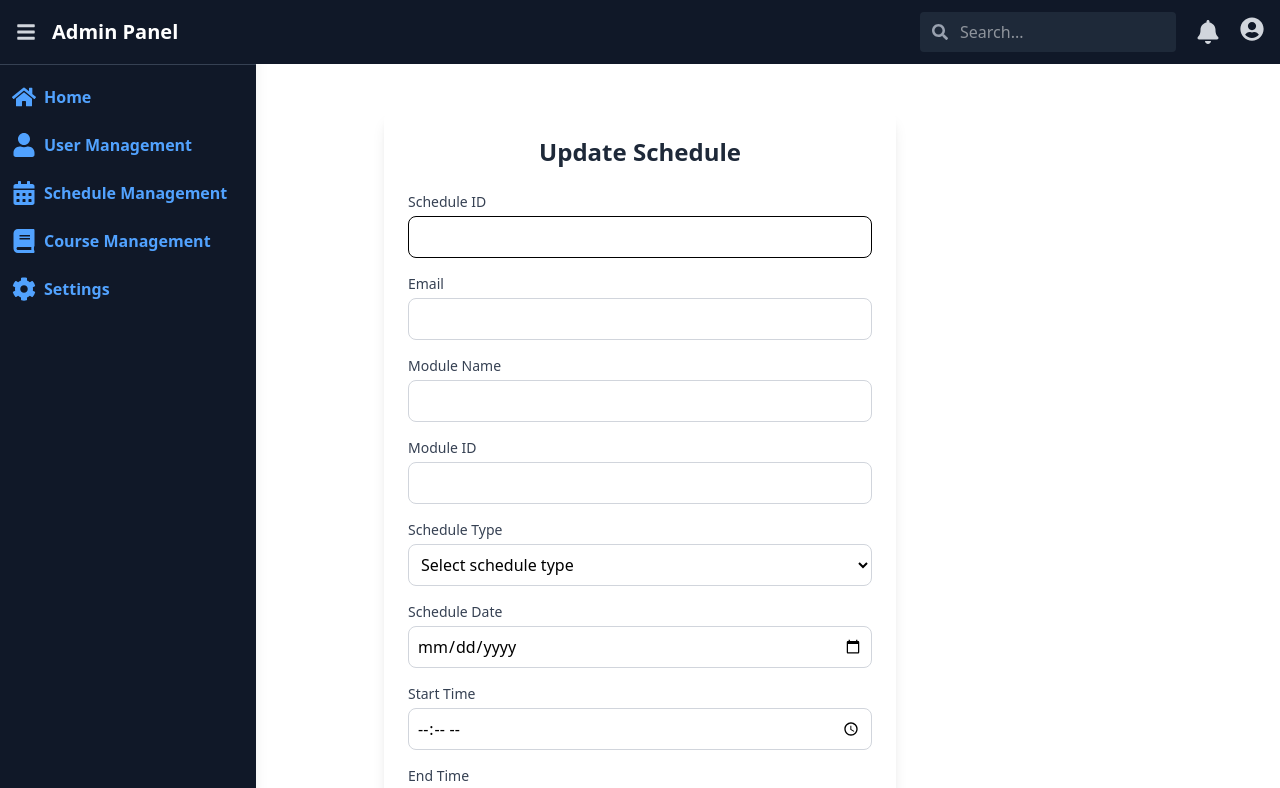
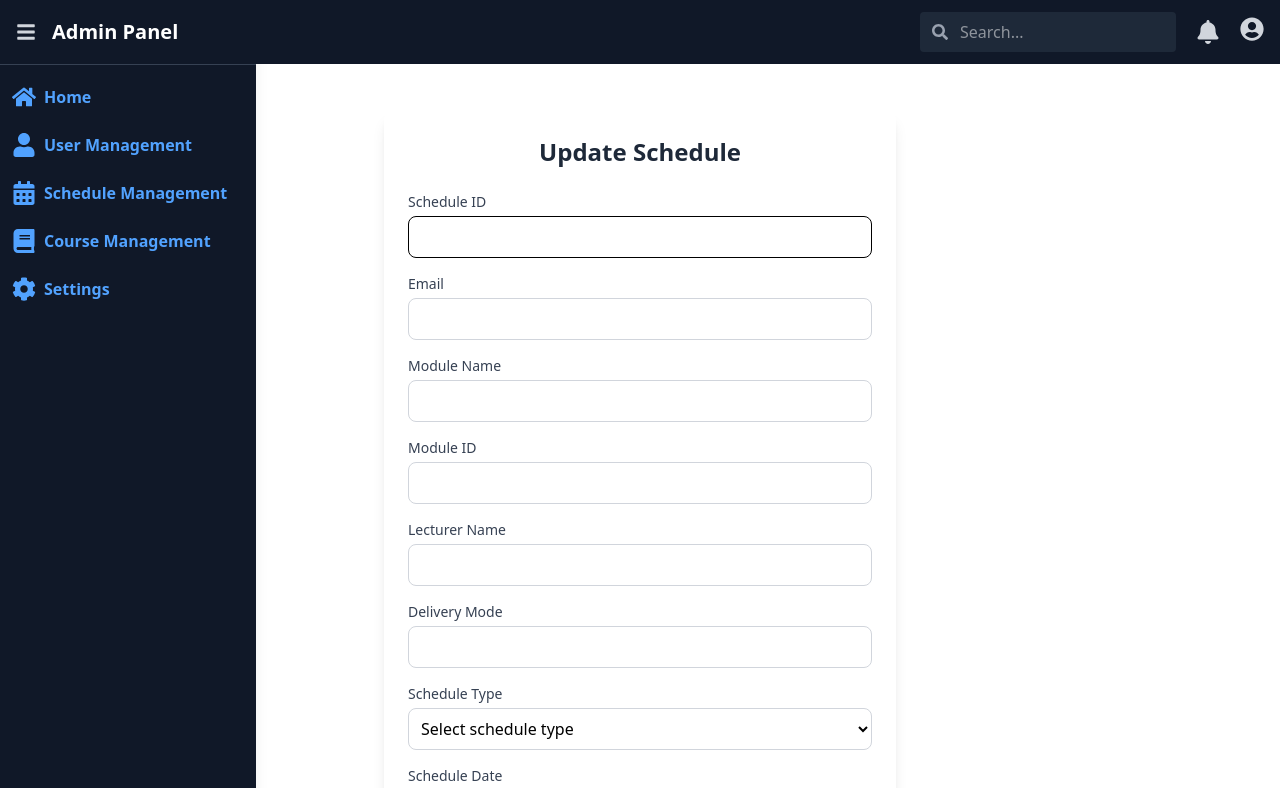
Before and after one commit to ChamupathiDev/SchedulEase, a React (Vite) app in the folder frontend/: page /updateschedule/1 in a window 1280 px wide. Shown: the top 788 px of the page. Built offline with nearby package versions, Linux system fonts and the light colour scheme; no server answers.

Commit message:
update schedule model , controller and schedule frontend pages

```diff
--- a/frontend/src/pages/AddSchedule/AddSchedule.jsx
+++ b/frontend/src/pages/AddSchedule/AddSchedule.jsx
@@ -13,6 +13,8 @@ function AddSchedule() {
         email: "",
         moduleName: "",
         moduleId: "",
+        Lecturer: "",
+        DeliveryMode: "",
         scheduleDate: "",
         scheduleType: "",
         startTime: "",
@@ -24,6 +26,8 @@ function AddSchedule() {
         email: "",
         moduleName: "",
         moduleId: "",
+        Lecturer: "",
+        DeliveryMode: "",
         scheduleDate: "",
         scheduleType: "",
         startTime: "",
@@ -56,6 +60,8 @@ function AddSchedule() {
             newErrors.email = "Enter a valid Gmail address (e.g., example@gmail.com)";
         }
         if (!inputs.moduleId) newErrors.moduleId = "Module ID is required";
+        if (!inputs.Lecturer) newErrors.Lecturer = "Lecturer name is required";
+        if (!inputs.DeliveryMode) newErrors.DeliveryMode = "Delivery Mode is required";
         if (!inputs.scheduleDate) newErrors.scheduleDate = "Schedule Date is required";
         if (!inputs.scheduleType) newErrors.scheduleType = "Schedule Type is required";
         if (!inputs.startTime) newErrors.startTime = "Start Time is required";
@@ -105,11 +111,13 @@ function AddSchedule() {
             const [endHours, endMinutes] = inputs.endTime.split(":");
             endDateTime.setHours(endHours, endMinutes, 0, 0);
 
-            const response = await axios.post("api/schedules", {
+            const response = await axios.post("/api/schedules", {
                 scheduleId: inputs.scheduleId,
                 email: inputs.email,
                 moduleName: inputs.moduleName,
                 moduleId: inputs.moduleId,
+                Lecturer: inputs.Lecturer,
+                DeliveryMode: inputs.DeliveryMode,
                 scheduleDate: scheduleDateObj.toISOString(),
                 scheduleType: inputs.scheduleType,
                 startTime: startDateTime.toISOString(),
@@ -183,6 +191,30 @@ function AddSchedule() {
                         />
                     </div>
 
+                    <div>
+                        <label className="block text-sm font-medium text-gray-700">Lecturer Name</label>
+                        <input
+                            type="text"
+                            name="Lecturer"
+                            value={inputs.Lecturer}
+                            onChange={handleChange}
+                            className={`w-full p-2 mt-1 border ${errors.Lecturer ? 'border-red-500' : 'border-gray-300'} rounded-lg focus:ring focus:ring-blue-200 focus:outline-none`}
+                            required
+                        />
+                    </div>
+
+                    <div>
+                        <label className="block text-sm font-medium text-gray-700">Delivery Mode</label>
+                        <input
+                            type="text"
+                            name="DeliveryMode"
+                            value={inputs.DeliveryMode}
+                            onChange={handleChange}
+                            className={`w-full p-2 mt-1 border ${errors.DeliveryMode ? 'border-red-500' : 'border-gray-300'} rounded-lg focus:ring focus:ring-blue-200 focus:outline-none`}
+                            required
+                        />
+                    </div>
+
                     {/* Schedule Date */}
                     <div>
                         <label className="block text-sm font-medium text-gray-700">Schedule Date</label>
@@ -200,14 +232,18 @@ function AddSchedule() {
                     {/* Schedule Type */}
                     <div>
                         <label className="block text-sm font-medium text-gray-700">Schedule Type</label>
-                        <input
-                            type="text"
+                        <select
                             name="scheduleType"
                             value={inputs.scheduleType}
                             onChange={handleChange}
                             className={`w-full p-2 mt-1 border ${errors.scheduleType ? 'border-red-500' : 'border-gray-300'} rounded-lg focus:ring focus:ring-blue-200 focus:outline-none`}
                             required
-                        />
+                        >
+                            <option value="" disabled>Select schedule type</option>
+                            <option value="fix">Fix</option>
+                            <option value="flex">Flex</option>
+                        </select>
+                        {errors.scheduleType && <span className="text-red-500 text-sm">{errors.scheduleType}</span>}
                     </div>
 
                     {/* Start Time */}
--- a/frontend/src/pages/Schedule/Schedule.jsx
+++ b/frontend/src/pages/Schedule/Schedule.jsx
@@ -3,7 +3,7 @@ import axios from "axios";
 import { useNavigate } from "react-router-dom";
 
 function Schedule({ schedule }) {
-    const { _id, scheduleId, email, moduleName,moduleId,scheduleDate,scheduleType,startTime,endTime} = schedule;
+    const { _id, scheduleId, email, moduleName,moduleId,Lecturer,DeliveryMode,scheduleDate,scheduleType,startTime,endTime} = schedule;
     const navigate = useNavigate(); // Corrected variable name
 
     const deleteHandler = async () => {
@@ -23,6 +23,8 @@ function Schedule({ schedule }) {
                 <p><strong>Email:</strong> {email}</p>
                 <p><strong>Module Name:</strong> {moduleName}</p>
                 <p><strong>Module ID:</strong> {moduleId}</p>
+                <p><strong>Lecturer Name:</strong> {Lecturer}</p>
+                <p><strong>Delivery Mode:</strong> {DeliveryMode}</p>
                 <p><strong>schedule Date:</strong> {scheduleDate}</p>
                 <p><strong>schedule Type:</strong> {scheduleType}</p>
                 <p><strong>start Time:</strong> {startTime}</p>
--- a/frontend/src/pages/ScheduleDetails/ScheduleDetails.jsx
+++ b/frontend/src/pages/ScheduleDetails/ScheduleDetails.jsx
@@ -88,6 +88,8 @@ function ScheduleDetails() {
                                     <th className="px-4 py-2 text-left text-gray-700 font-semibold">Module Name</th>
                                     <th className="px-4 py-2 text-left text-gray-700 font-semibold">Module ID</th>
                                     <th className="px-4 py-2 text-left text-gray-700 font-semibold">Email</th>
+                                    <th className="px-4 py-2 text-left text-gray-700 font-semibold">Lecturer Name</th>
+                                    <th className="px-4 py-2 text-left text-gray-700 font-semibold">Delivery Mode</th>
                                     <th className="px-4 py-2 text-left text-gray-700 font-semibold">Schedule Type</th>
                                     <th className="px-4 py-2 text-left text-gray-700 font-semibold">Date</th>
                                     <th className="px-4 py-2 text-left text-gray-700 font-semibold">Start Time</th>
@@ -102,6 +104,8 @@ function ScheduleDetails() {
                                         <td className="px-4 py-2">{schedule.moduleName}</td>
                                         <td className="px-4 py-2">{schedule.moduleId}</td>
                                         <td className="px-4 py-2">{schedule.email}</td>
+                                        <td className="px-4 py-2">{schedule.Lecturer}</td>
+                                        <td className="px-4 py-2">{schedule.DeliveryMode}</td>
                                         <td className="px-4 py-2">{schedule.scheduleType}</td>
                                         <td className="px-4 py-2">{formatDate(schedule.scheduleDate)}</td>
                                         <td className="px-4 py-2">{formatTime(schedule.startTime)}</td>
--- a/frontend/src/pages/UpdateSchedule/UpdateSchedule.jsx
+++ b/frontend/src/pages/UpdateSchedule/UpdateSchedule.jsx
@@ -9,6 +9,8 @@ function UpdateSchedule() {
         email: "",
         moduleName: "",
         moduleId: "",
+        Lecturer:"",
+        DeliveryMode:"",
         scheduleDate: "",
         scheduleType: "",
         startTime: "",
@@ -20,6 +22,8 @@ function UpdateSchedule() {
         email: "",
         moduleName: "",
         moduleId: "",
+        Lecturer: "",
+        DeliveryMode: "",
         scheduleDate: "",
         scheduleType: "",
         startTime: "",
@@ -52,6 +56,8 @@ function UpdateSchedule() {
                     email: data.email,
                     moduleName: data.moduleName,
                     moduleId: data.moduleId,
+                    Lecturer: data.Lecturer,
+                    DeliveryMode: data.DeliveryMode,
                     scheduleDate,
                     scheduleType: data.scheduleType,
                     startTime,
@@ -74,6 +80,8 @@ function UpdateSchedule() {
         }
         if (!inputs.moduleName) newErrors.moduleName = "Module Name is required";
         if (!inputs.moduleId) newErrors.moduleId = "Module ID is required";
+        if (!inputs.Lecturer) newErrors.Lecturer = "Lecturer name is required";
+        if (!inputs.DeliveryMode) newErrors.DeliveryMode = "Delivery Mode is required";
         if (!inputs.scheduleType) newErrors.scheduleType = "Schedule Type is required";
         if (!inputs.scheduleDate) newErrors.scheduleDate = "Schedule Date is required";
 
@@ -113,6 +121,8 @@ function UpdateSchedule() {
                 email: inputs.email,
                 moduleName: inputs.moduleName,
                 moduleId: inputs.moduleId,
+                Lecturer: inputs.Lecturer,
+                DeliveryMode: inputs.DeliveryMode,
                 scheduleDate: scheduleDateObj.toISOString(),
                 scheduleType: inputs.scheduleType,
                 startTime: startDateTime.toISOString(),
@@ -207,6 +217,30 @@ function UpdateSchedule() {
                     </div>
 
                     <div>
+                        <label className="block text-sm font-medium text-gray-700">Lecturer Name</label>
+                        <input
+                            type="text"
+                            name="Lecturer"
+                            value={inputs.Lecturer}
+                            onChange={handleChange}
+                            className={`w-full p-2 mt-1 border ${errors.Lecturer ? 'border-red-500' : 'border-gray-300'} rounded-lg focus:ring focus:ring-blue-200 focus:outline-none`}
+                            required
+                        />
+                    </div>
+
+                    <div>
+                        <label className="block text-sm font-medium text-gray-700">Delivery Mode</label>
+                        <input
+                            type="text"
+                            name="DeliveryMode"
+                            value={inputs.DeliveryMode}
+                            onChange={handleChange}
+                            className={`w-full p-2 mt-1 border ${errors.DeliveryMode ? 'border-red-500' : 'border-gray-300'} rounded-lg focus:ring focus:ring-blue-200 focus:outline-none`}
+                            required
+                        />
+                    </div>
+
+                    <div>
                         <label className="block text-sm font-medium text-gray-700">Schedule Type</label>
                         <select
                             name="scheduleType"
```
Also changed, not shown: 1 other file (tests, documents, lock files or other folders).
